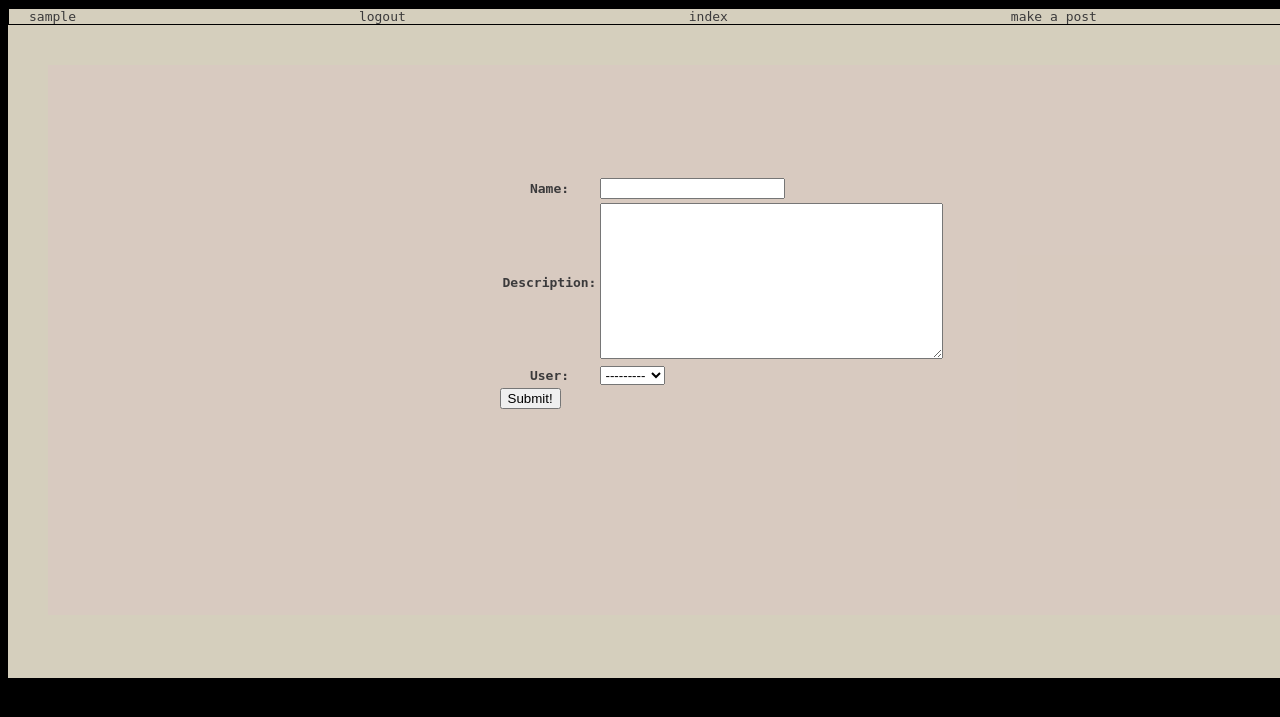
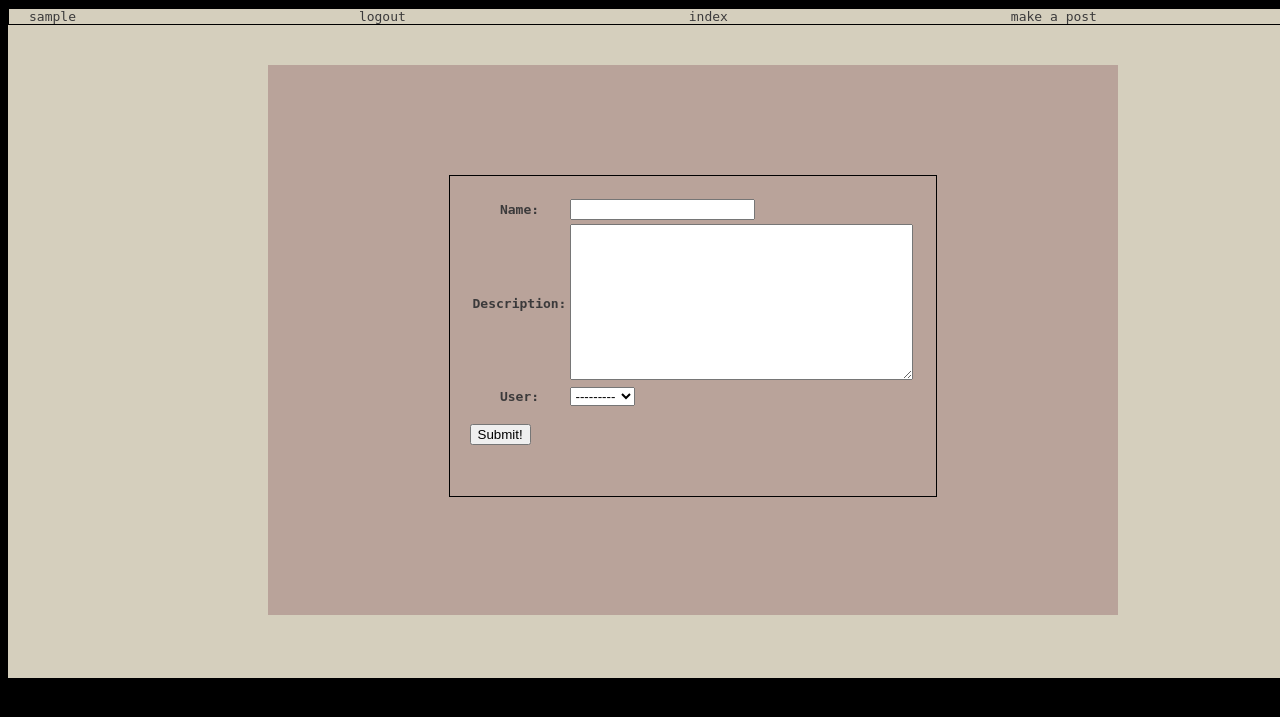
Before and after one commit to isama22/datura.metel, a Django app: page /posts/create/ in a window 1280 px wide; the page is wider, and only the part inside the window is pictured. Shown: the top 717 px of that part. Run offline with Django 3.2, Linux system fonts and the light colour scheme; the visitor is signed in with stand-in values (Sample User, id 1); data comes from the database, SQL or seed files in the repository.

Commit message:
cleaned up form page for edit/add

```diff
--- a/main_app/static/css/style.css
+++ b/main_app/static/css/style.css
@@ -162,28 +162,31 @@
 
 .form-page {
     height: 550px;
-    width: 1350px;
+    width: 850px;
     background-color: rgba(219, 197, 194, 0.46);
-    margin: 40px;
+    margin: 40px 0px 0px 260px;
     /* display: grid;
     grid-template-columns: 1fr 1fr 1fr 1fr; */
     overflow: scroll;
     display: flex;
     justify-content: center;
+    background-color: rgb(157, 121, 121, 0.5);
 }
 
 .form-box {
     margin-top: 110px;
+    border: solid 1px black;
+    padding: 20px;
+    height: 280px;
 }
 
+.submit {
+    margin-top: 15px;
+}
 .back-link {
     width: 150px;
     margin-left: 50px;
     margin-top: 10px;
-}
-
-.back-link:hover {
-    font-weight: bold;
 }
 
 .post {
--- a/main_app/templates/main_app/post_form.html
+++ b/main_app/templates/main_app/post_form.html
@@ -4,7 +4,7 @@
 <div class="form-page">
     <div class="form-box">
         {% if object %}
-        <p>Edit <span class="teal-text">{{object.name}}</span></p>
+        <p>Edit <span class="teal-text"><em>{{object.name}}</em></span></p>
         {% endif %}
         <!-- Leaving the action empty makes the form post to the same url used to display it -->
         <form action="" method="post">
@@ -14,7 +14,7 @@
                 <!-- Render the inputs inside of <tr>s & <td>s -->
                 {{ form.as_table }}
             </table>
-            <input type="submit" value="Submit!" class="btn">
+            <input type="submit" value="Submit!" class="submit">
         </form>
     </div>
 </div>
```
